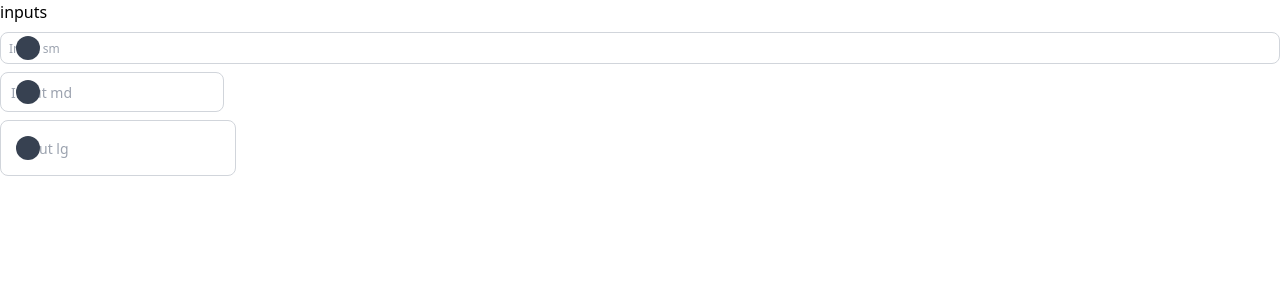
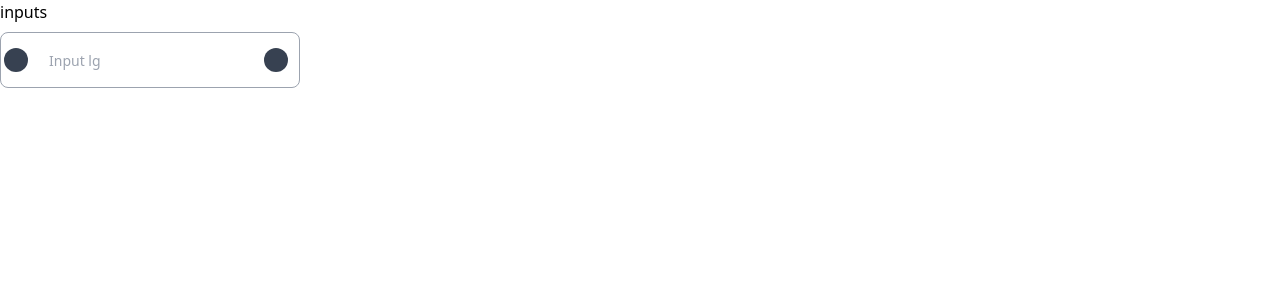
Before and after one commit to wilbernp/react-tailwind-components, a React (Vite) app: page / in a window 1280 px wide. Shown: the top 300 px of the page. Built offline with nearby package versions, Linux system fonts and the light colour scheme.

Commit message:
add input inputAdornment

```diff
--- a/src/App.tsx
+++ b/src/App.tsx
@@ -1,12 +1,31 @@
+import { IconButton } from './components/IconButton';
 import { Input } from './components/Input';
+import { InputAdornment } from './components/InputAdornment';
 
 export default function App() {
   return (
     <div className="space-y-2">
       <h3>inputs</h3>
-      <Input placeholder="Input sm" size="sm" fullWidth />
-      <Input placeholder="Input md" size="md" />
-      <Input placeholder="Input lg" size="lg" />
+      {/* <Input placeholder="Input sm" size="sm" fullWidth />
+      <Input placeholder="Input md" size="md" /> */}
+      <Input
+        placeholder="Input lg"
+        size="lg"
+        startAdornment={
+          <InputAdornment position="start">
+            {/* <IconButton> */}
+            <div className="h-6 w-6 rounded-full bg-gray-700"></div>
+            {/* </IconButton> */}
+          </InputAdornment>
+        }
+        endAdornment={
+          <InputAdornment position="end">
+            <IconButton>
+              <div className="h-6 w-6 rounded-full bg-gray-700"></div>
+            </IconButton>
+          </InputAdornment>
+        }
+      />
     </div>
   );
 }
--- /dev/null
+++ b/src/components/IconButton/IconButton.tsx
@@ -0,0 +1,19 @@
+import { cn } from '@/utils';
+
+type IconButtonProps = React.HTMLAttributes<HTMLButtonElement>;
+
+export default function IconButton({
+  children,
+  className,
+  ...restProps
+}: IconButtonProps) {
+  const iconButtonClassNames = cn(
+    'flex h-10 w-10 items-center justify-center rounded-full hover:bg-gray-400',
+    className,
+  );
+  return (
+    <button className={iconButtonClassNames} {...restProps}>
+      {children}
+    </button>
+  );
+}
--- /dev/null
+++ b/src/components/IconButton/index.ts
@@ -0,0 +1 @@
+export { default as IconButton } from './IconButton';
--- a/src/components/Input/Input.tsx
+++ b/src/components/Input/Input.tsx
@@ -1,15 +1,34 @@
 import * as React from 'react';
-import { cva, type VariantProps } from 'class-variance-authority';
+import { cva } from 'class-variance-authority';
 import { cn } from '@/utils';
 
-const inputVariants = cva(
-  'border outline-none border-gray-300 text-gray-900 text-sm rounded-lg focus:ring-blue-500 focus:border-blue-500 block focus:ring-1',
+type InputPropsBase = Omit<React.InputHTMLAttributes<HTMLInputElement>, 'size'>;
+
+type InputProps = InputPropsBase & {
+  size?: 'sm' | 'md' | 'lg';
+  fullWidth?: boolean;
+  startAdornment?: JSX.Element;
+  endAdornment?: JSX.Element;
+};
+
+function getButtonVariants({
+  startAdornmen,
+  endAdornment,
+}: {
+  startAdornmen: boolean;
+  endAdornment: boolean;
+}) {
+  return cva(
+    'border outline-none hover:border-gray-700 border-gray-400 text-gray-900 text-sm rounded-lg focus:ring-blue-500 focus:border-blue-500 block focus:ring-1',
     {
       variants: {
         size: {
           sm: 'px-2 sm:text-xs h-8',
           md: 'px-2.5 h-10',
-        lg: 'px-4 sm:text-md h-14',
+          lg: cn('px-4 sm:text-md h-14', {
+            'pl-12': startAdornmen, // se define el padding izquierdo del input
+            'pr-12': endAdornment, // se define el padding derecho del input
+          }),
         },
       },
       defaultVariants: {
@@ -17,15 +36,7 @@ const inputVariants = cva(
       },
     },
   );
-
-type InputPropsBase = Omit<React.InputHTMLAttributes<HTMLInputElement>, 'size'>;
-
-type InputProps = InputPropsBase &
-  VariantProps<typeof inputVariants> & {
-    fullWidth?: boolean;
-    startAdornment?: JSX.Element;
-    endAdornment?: JSX.Element;
-  };
+}
 
 const Input = React.forwardRef<HTMLInputElement, InputProps>(
   (
@@ -40,21 +51,22 @@ const Input = React.forwardRef<HTMLInputElement, InputProps>(
     },
     ref,
   ) => {
-    const cnButton = cn({ 'w-full': !!fullWidth });
+    const buttonClassNames = cn({ 'w-full': !!fullWidth });
+
+    const buttonVariants = getButtonVariants({
+      startAdornmen: startAdornment !== undefined,
+      endAdornment: endAdornment !== undefined,
+    });
     return (
-      <div className="relative">
-        {
-          <div className="pointer-events-none absolute inset-y-0 left-2 my-auto flex h-10 w-10 items-center justify-center rounded-full hover:bg-gray-400">
-            <div className="h-6 w-6 rounded-full bg-gray-700"></div>
-          </div>
-        }
+      <div className="relative w-max">
+        {startAdornment}
         <input
           type={type}
-          className={cn(inputVariants({ size, className }), cnButton)}
+          className={cn(buttonVariants({ size, className }), buttonClassNames)}
           ref={ref}
           {...props}
         />
-        {startAdornment && <div>{startAdornment}</div>}
+        {endAdornment}
       </div>
     );
   },
--- /dev/null
+++ b/src/components/InputAdornment/InputAdornment.tsx
@@ -0,0 +1,21 @@
+import { cn } from '@/utils';
+import React from 'react';
+
+interface InputAdornmentProps {
+  position: 'start' | 'end';
+  children?: React.ReactElement;
+}
+
+export default function InputAdornment({
+  position,
+  children,
+}: InputAdornmentProps) {
+  const inputAdornmentClassNames = cn(
+    'absolute inset-y-0 h-max w-max my-auto cursor-text',
+    {
+      'left-1': position === 'start',
+      'right-1': position === 'end',
+    },
+  );
+  return <div className={inputAdornmentClassNames}>{children}</div>;
+}
--- /dev/null
+++ b/src/components/InputAdornment/index.ts
@@ -0,0 +1 @@
+export { default as InputAdornment } from './InputAdornment';
```
Lines whose indentation alone changed are shown as unchanged.
